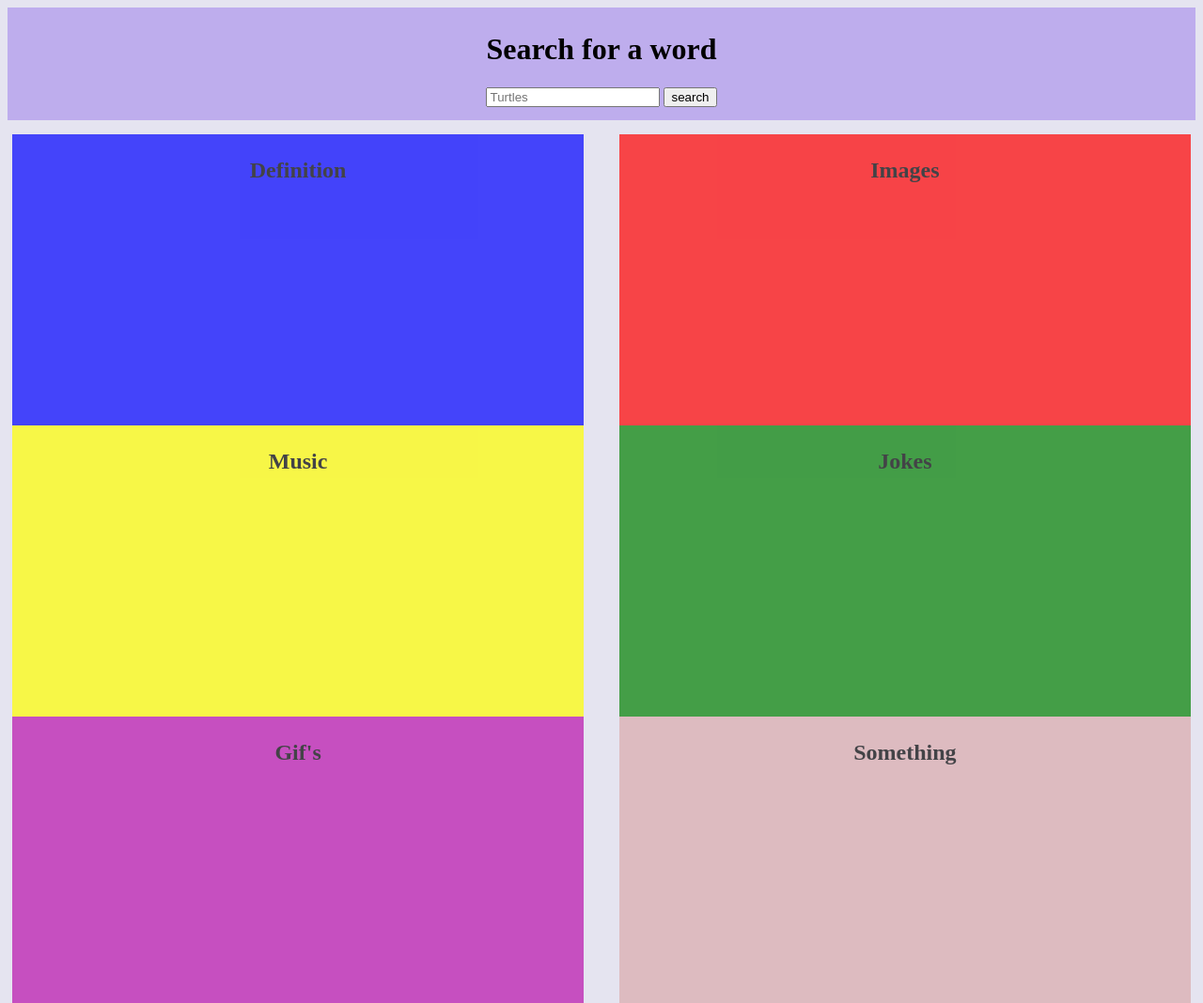
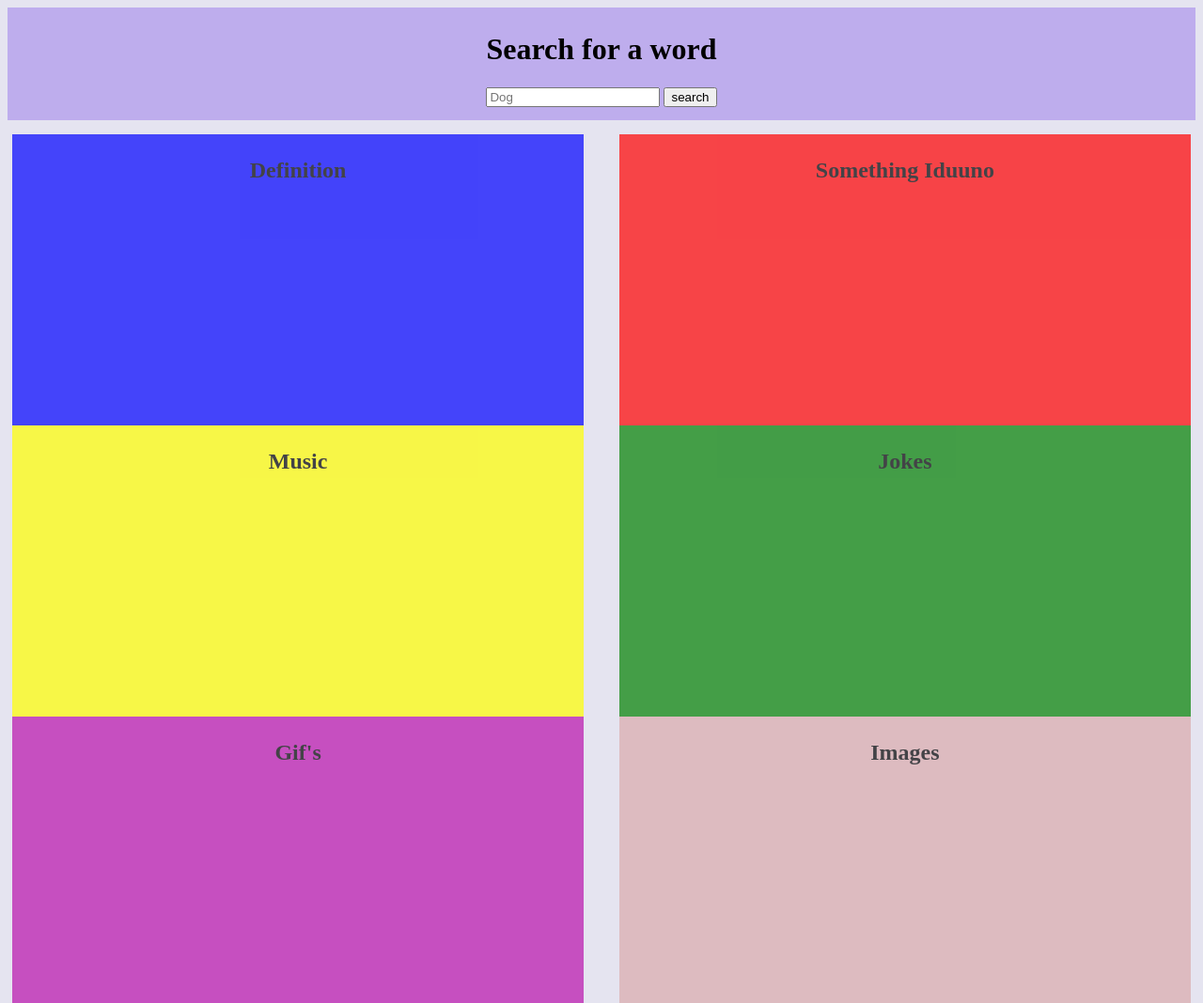
Before and after one commit to lucidlactose/Glucose, a Python web app: template templates/main.html in a window 1280 px wide. Shown: the whole page at 94% size. Run offline with Jinja, Linux system fonts and the light colour scheme; the template is opened without the code that fills it, so the values that code supplies are empty.

Commit message:
TURTLES SUCK

```diff
--- a/templates/main.html
+++ b/templates/main.html
@@ -11,7 +11,7 @@
       <div id="header">
         <h1>Search for a word</h1>
           <div id="input_box">
-            <input type="text" name="search" placeholder="Turtles">
+            <input type="text" name="search" placeholder="Dog">
             <input type="submit" value="search"
           </div>
       </div>
@@ -19,7 +19,7 @@
         <h2>Definition</h2>
       </div>
       <div id="box2">
-        <h2> Images </h2>
+        <h2> Something Iduuno </h2>
       </div>
       <div id="box3">
         <h2>Music</h2>
@@ -31,7 +31,7 @@
         <h2>Gif's</h2>
       </div>
       <div id="box6">
-        <h2>Something</h2>
+        <h2>Images</h2>
       </div>
     </div>
   </body>
```
